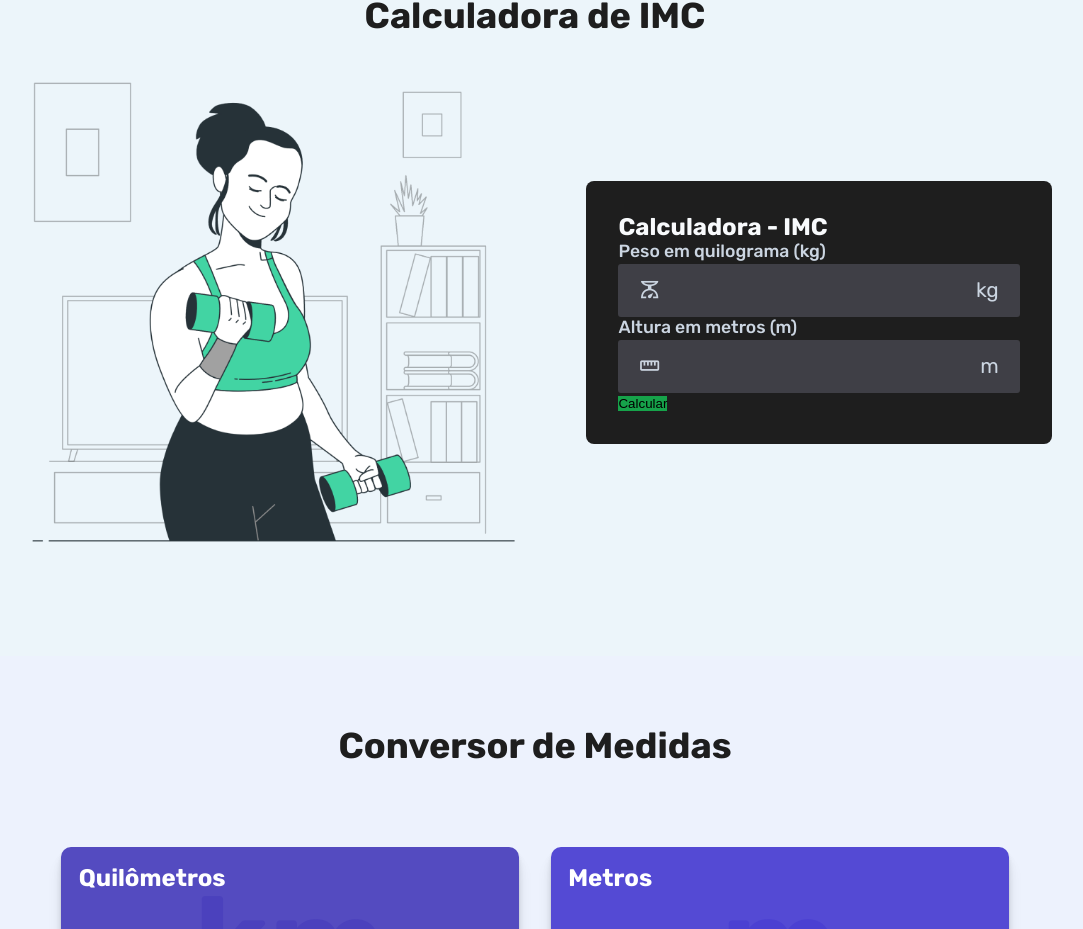
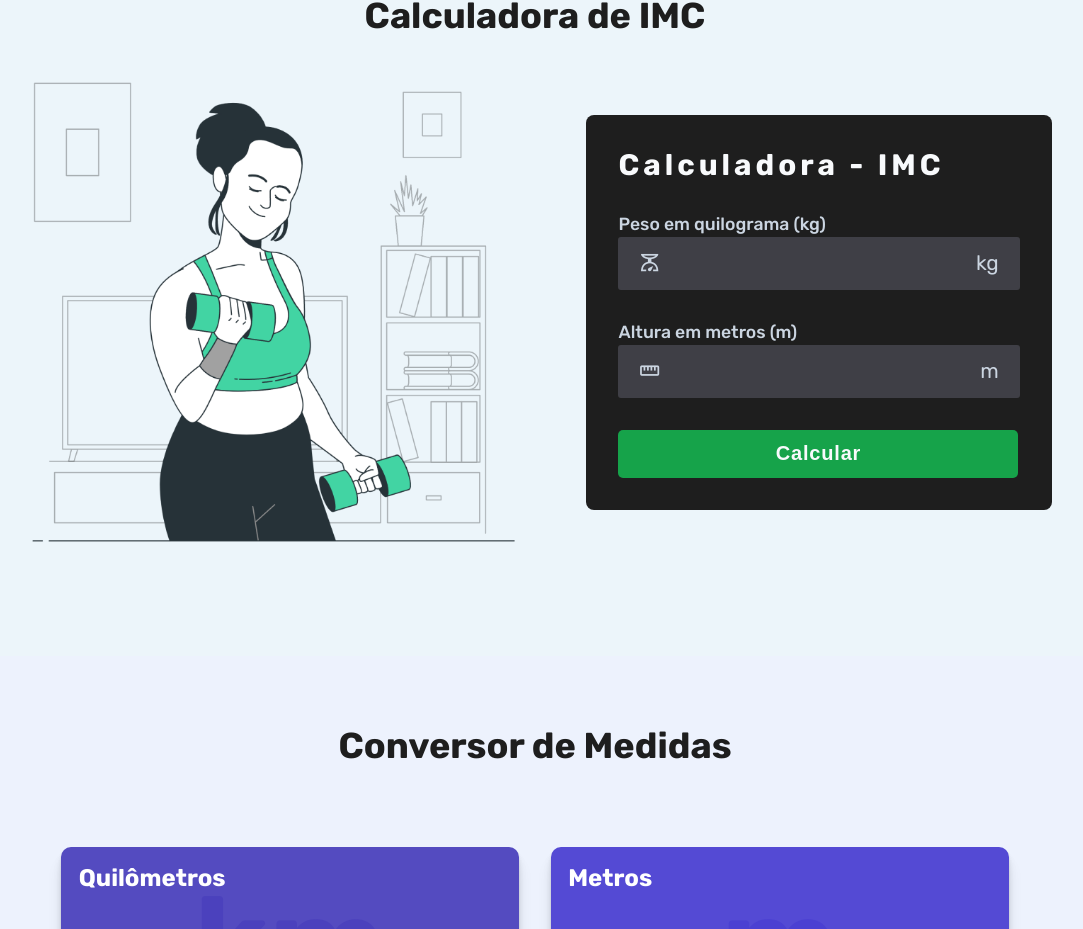
Before and after one commit to thibapso/Delta, a React (Vite) app: page / in a window 1280 px wide. Shown: the part 1870-2799 px from the top of the page, without its empty margins (105-1188 px from the left). Built offline with nearby package versions, Linux system fonts and the light colour scheme; some icons are missing.

Commit message:
IMC - adjust

```diff
--- a/src/components/Imc/Imc.module.css
+++ b/src/components/Imc/Imc.module.css
@@ -29,15 +29,16 @@
   border-radius: 8px;
 }
 
-#form {
+#form,
+form {
   display: flex;
   flex-direction: column;
   gap: 2rem;
 }
 
-#title {
-  font-size: 2.25rem;
-  position: relative;
+.title {
+  font-size: 1.85rem;
+  letter-spacing: 0.25rem;
 }
 
 #title::after {
@@ -110,8 +111,10 @@
 
 .calculate:hover,
 .calculate:focus {
-  background-color: #15803d; /* Slightly darker green on hover/focus */
-  transform: scale(1.05); /* Slightly enlarges the button */
+  background-color: #15803d;
+  /* Slightly darker green on hover/focus */
+  transform: scale(1.05);
+  /* Slightly enlarges the button */
 }
 
 
@@ -123,6 +126,13 @@ button {
   text-decoration: none;
   padding: 0;
   margin: 0;
+  width: 25rem;
+  height: 3rem;
+  border-radius: 5px;
+  color: #f8fafc;
+  font-size: 1.25rem;
+  font-weight: bold;
+  letter-spacing: 0.05rem;
 }
 
 #result {
--- a/src/components/Imc/index.jsx
+++ b/src/components/Imc/index.jsx
@@ -1,12 +1,12 @@
-import { useState } from 'react';
-import styles from './Imc.module.css'; // Importação correta do CSS module
-import IMGHalter from '../../assets/halter.png';
+import { useState } from "react";
+import styles from "./Imc.module.css"; // Importação correta do CSS module
+import IMGHalter from "../../assets/halter.png";
 
 function Imc() {
-  const [weight, setWeight] = useState('');
-  const [height, setHeight] = useState('');
+  const [weight, setWeight] = useState("");
+  const [height, setHeight] = useState("");
   const [bmi, setBmi] = useState(null);
-  const [description, setDescription] = useState('');
+  const [description, setDescription] = useState("");
   const [showInfo, setShowInfo] = useState(false);
 
   const handleCalculate = (e) => {
@@ -19,20 +19,30 @@ function Imc() {
       const bmiValue = (weightValue / (heightValue * heightValue)).toFixed(2);
       setBmi(bmiValue);
 
-      let desc = '';
+      let desc = "";
       if (bmiValue < 18.5) {
-        desc = 'Abaixo do peso';
+        desc = "Abaixo do peso";
       } else if (bmiValue < 24.9) {
-        desc = 'Peso normal';
+        desc = "Peso normal";
       } else if (bmiValue < 29.9) {
-        desc = 'Sobrepeso';
+        desc = "Sobrepeso";
       } else {
-        desc = 'Obesidade';
+        desc = "Obesidade";
       }
       setDescription(desc);
       setShowInfo(true);
     } else {
       setShowInfo(false);
+    }
+  };
+
+  const getBmiClass = (bmi) => {
+    if (bmi < 18.5) {
+      return styles.attention; // Cor de alerta para abaixo do peso
+    } else if (bmi >= 18.5 && bmi <= 24.9) {
+      return styles.normal; // Cor normal para peso ideal
+    } else {
+      return styles.attention; // Cor de alerta para sobrepeso e obesidade
     }
   };
 
@@ -47,7 +57,9 @@ function Imc() {
         </div>
         <div className={styles.imcForms}>
           <form id="form" onSubmit={handleCalculate}>
-            <h1 id="title">Calculadora - IMC</h1>
+            <h1 className={styles.title} id="title">
+              Calculadora - IMC
+            </h1>
 
             <div className={styles.inputBox}>
               <label htmlFor="weight">Peso em quilograma (kg)</label>
@@ -83,14 +95,18 @@ function Imc() {
               </div>
             </div>
 
-            <button id="calculate" type="submit">Calcular</button>
+            <button id="calculate" type="submit">
+              Calcular
+            </button>
           </form>
 
           {showInfo && (
             <div id="infos">
               <div id="result">
                 <div id="bmi">
-                  <span id="value">{bmi}</span>
+                  <span id="value" className={getBmiClass(bmi)}>
+                    {bmi}
+                  </span>
                   <span>Seu IMC</span>
                 </div>
                 <div id="description">
@@ -99,7 +115,11 @@ function Imc() {
               </div>
 
               <div id="more_info">
-                <a href="https://mundoeducacao.uol.com.br/saude-bem-estar/imc.htm" target="_blank" rel="noopener noreferrer">
+                <a
+                  href="https://mundoeducacao.uol.com.br/saude-bem-estar/imc.htm"
+                  target="_blank"
+                  rel="noopener noreferrer"
+                >
                   Mais informações sobre o IMC
                   <i className="fa-solid fa-arrow-up-right-from-square"></i>
                 </a>
```
